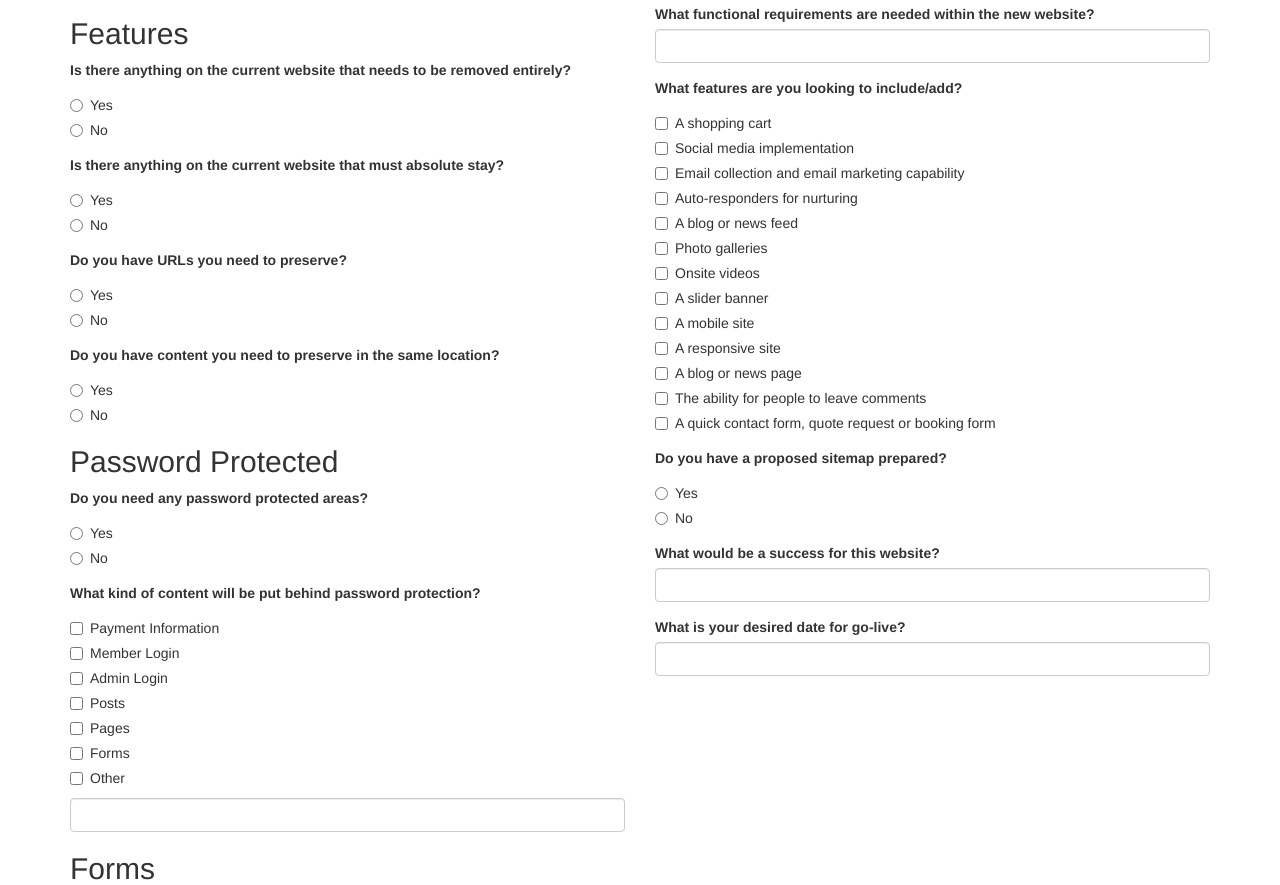
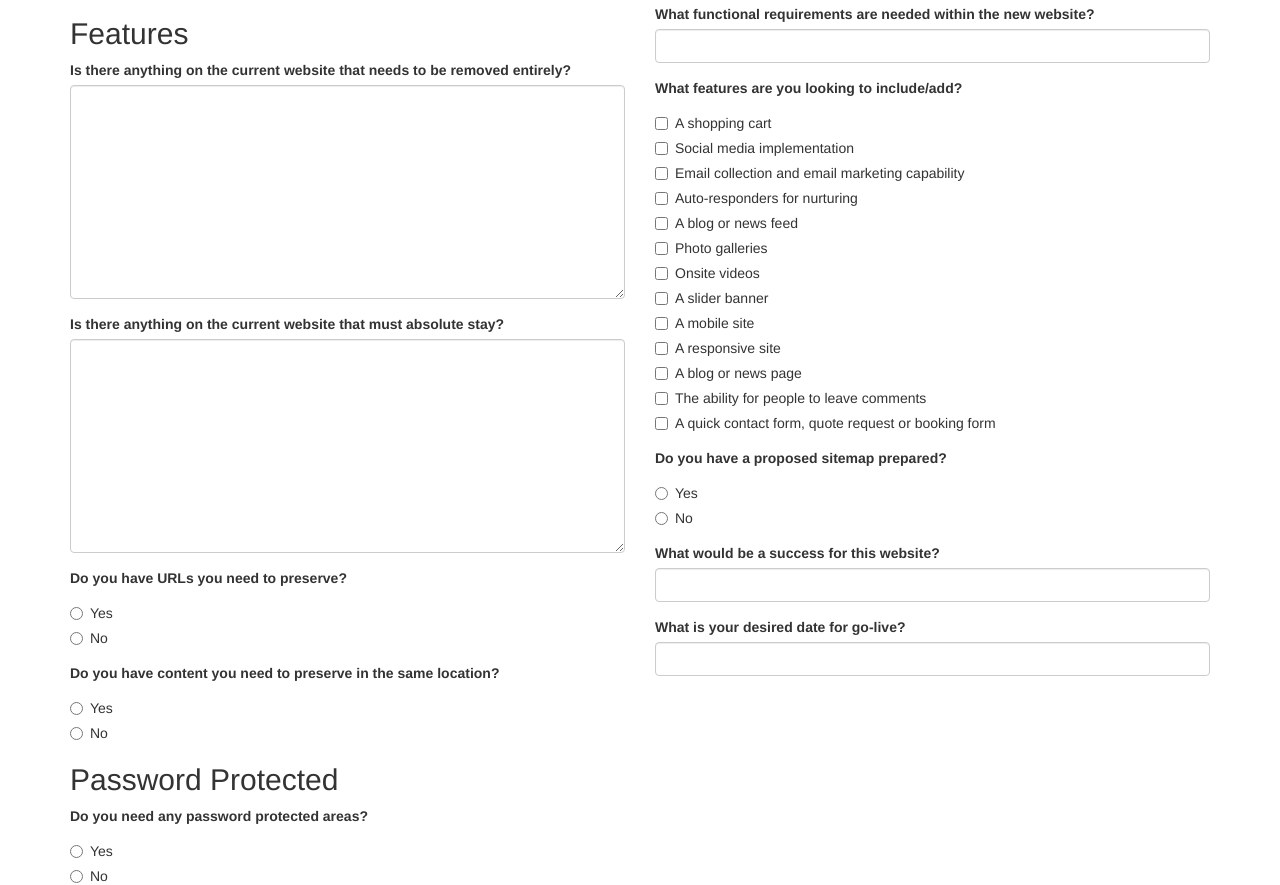
Before and after one commit to alexsomeoddpilot/so-you-want-a-website, a website: page assets/index.html in a window 1280 px wide. Shown: the part 2063-2948 px from the top of the page. Drawn offline with nearby package versions, Linux system fonts and the light colour scheme.

Commit message:
Converting radio buttons to textarea
These questions are open ended

```diff
--- a/assets/index.html
+++ b/assets/index.html
@@ -316,16 +316,7 @@
               Is there anything on the current website that needs to be removed entirely?
             </label>
 
-            <div class="radio">
-              <label>
-                <input type="radio" name="features-remove" value="Yes"> Yes
-              </label>
-            </div>
-            <div class="radio">
-              <label>
-                <input type="radio" name="features-remove" value="No"> No
-              </label>
-            </div>
+            <textarea name="features-remove" id="input-features-remove" cols="30" rows="10" class="form-control"></textarea>
           </div>
 
           <div class="form-group">
@@ -333,16 +324,7 @@
               Is there anything on the current website that must absolute stay?
             </label>
 
-            <div class="radio">
-              <label>
-                <input type="radio" name="features-stay" value="Yes"> Yes
-              </label>
-            </div>
-            <div class="radio">
-              <label>
-                <input type="radio" name="features-stay" value="No"> No
-              </label>
-            </div>
+            <textarea name="features-stay" id="input-features-stay" cols="30" rows="10" class="form-control"></textarea>
           </div>
 
           <div class="form-group">
```
